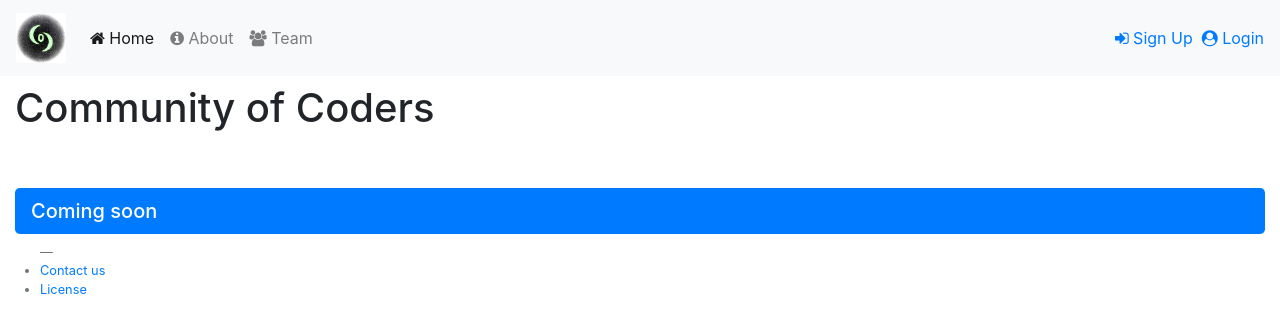
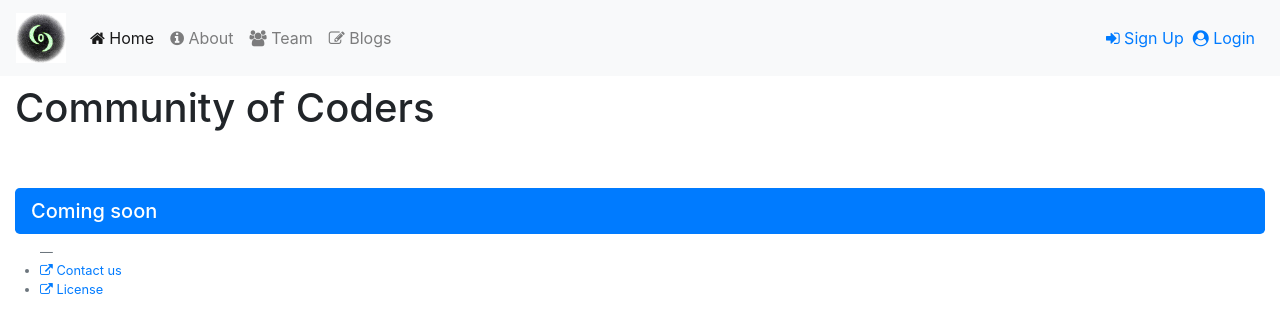
Before and after one commit to AmeyaDaddikar/COC_WEBSITE, a Flask app: page / in a window 1280 px wide. Shown: the top 333 px of the page. Run offline with Flask 2, Linux system fonts and the light colour scheme; some libraries are stand-ins or nearby versions.

Commit message:
Beautification

```diff
--- a/app/templates/base.html
+++ b/app/templates/base.html
@@ -73,11 +73,14 @@
       				<li class="nav-item">
         				<a class="nav-link" href="#"><i class="fa fa-group"></i>&nbsp;Team</a>
       				</li>
+      				<li class="nav-item">
+        				<a class="nav-link" href="#"><i class="fa fa-pencil-square-o"></i>&nbsp;Blogs</a>
+      				</li>
             	</ul>
 
             	<ul class="nav navbar-nav navbar-right">
                     <li><a href="#"><span ><i class="fa fa-sign-in"></i></span> Sign Up &nbsp;</a></li>
-                    <li><a href="#"><span ><i class="fa fa-user-circle"></i></span> Login </a></li>
+                    <li><a href="#"><span ><i class="fa fa-user-circle"></i></span> Login &nbsp; </a></li>
                 </ul>
             </div>
         </nav>
@@ -97,8 +100,8 @@
 		<footer class="row">
 			<div class="col-sm-12">
 				<ul class="blockquote-footer">
-					<li><a href="https://www.facebook.com/CommunityOfCoders/">Contact us</a></li>
-					<li><a href="https://opensource.org/licenses/MIT">License</a></li>
+					<li><a href="https://www.facebook.com/CommunityOfCoders/"><i class="fa fa-external-link"></i>&nbsp;Contact us</a></li>
+					<li><a href="https://opensource.org/licenses/MIT"><i class="fa fa-external-link"></i>&nbsp;License</a></li>
 				</ul>
 			</div>
 		</footer>
```
